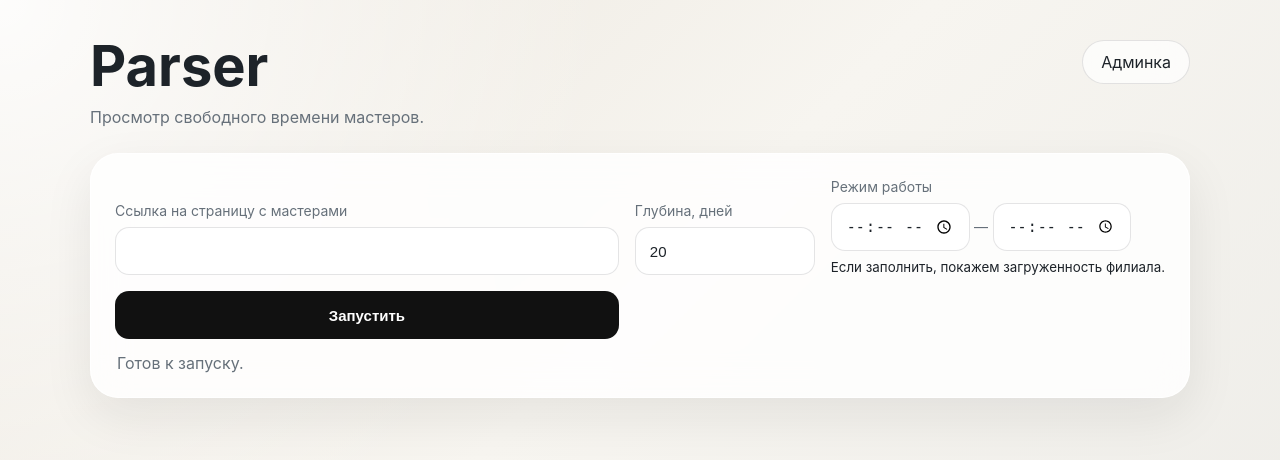
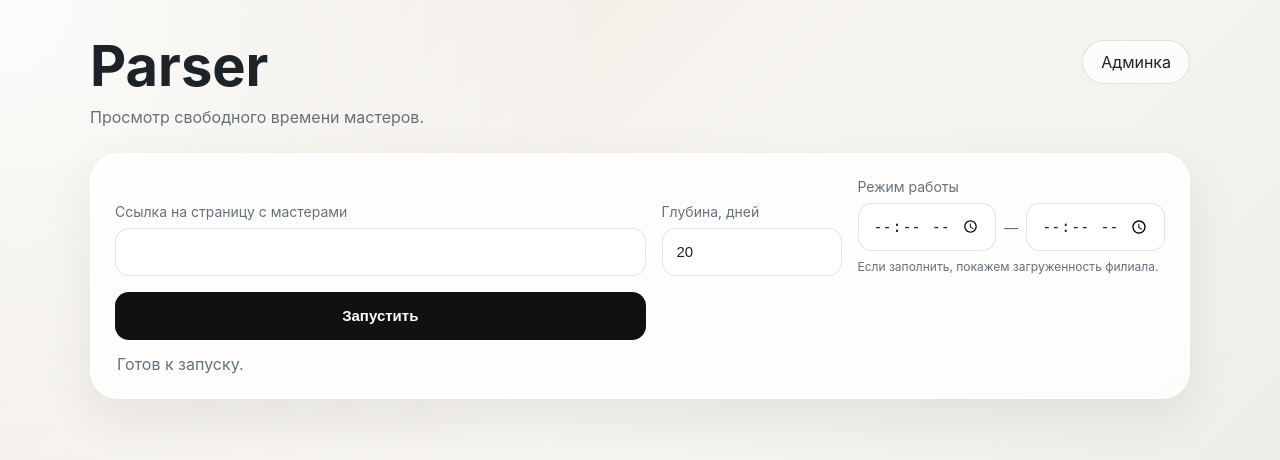
Before and after one commit to deus-mouse/YC-parser, a FastAPI app: page / in a window 1280 px wide. Shown: the top 460 px of the page. Run offline with FastAPI, Linux system fonts and the light colour scheme.

```diff
--- a/static/styles.css
+++ b/static/styles.css
@@ -111,6 +111,12 @@ h1 {
   color: var(--muted);
 }
 
+.field-hint {
+  font-size: 12px;
+  line-height: 1.4;
+  color: var(--muted);
+}
+
 .field input {
   height: 48px;
   border-radius: 14px;
@@ -119,6 +125,18 @@ h1 {
   font-size: 15px;
   color: var(--text);
   background: var(--paper-strong);
+}
+
+.time-range {
+  display: grid;
+  grid-template-columns: minmax(0, 1fr) auto minmax(0, 1fr);
+  gap: 8px;
+  align-items: center;
+}
+
+.time-range-separator {
+  color: var(--muted);
+  text-align: center;
 }
 
 .button {
```
